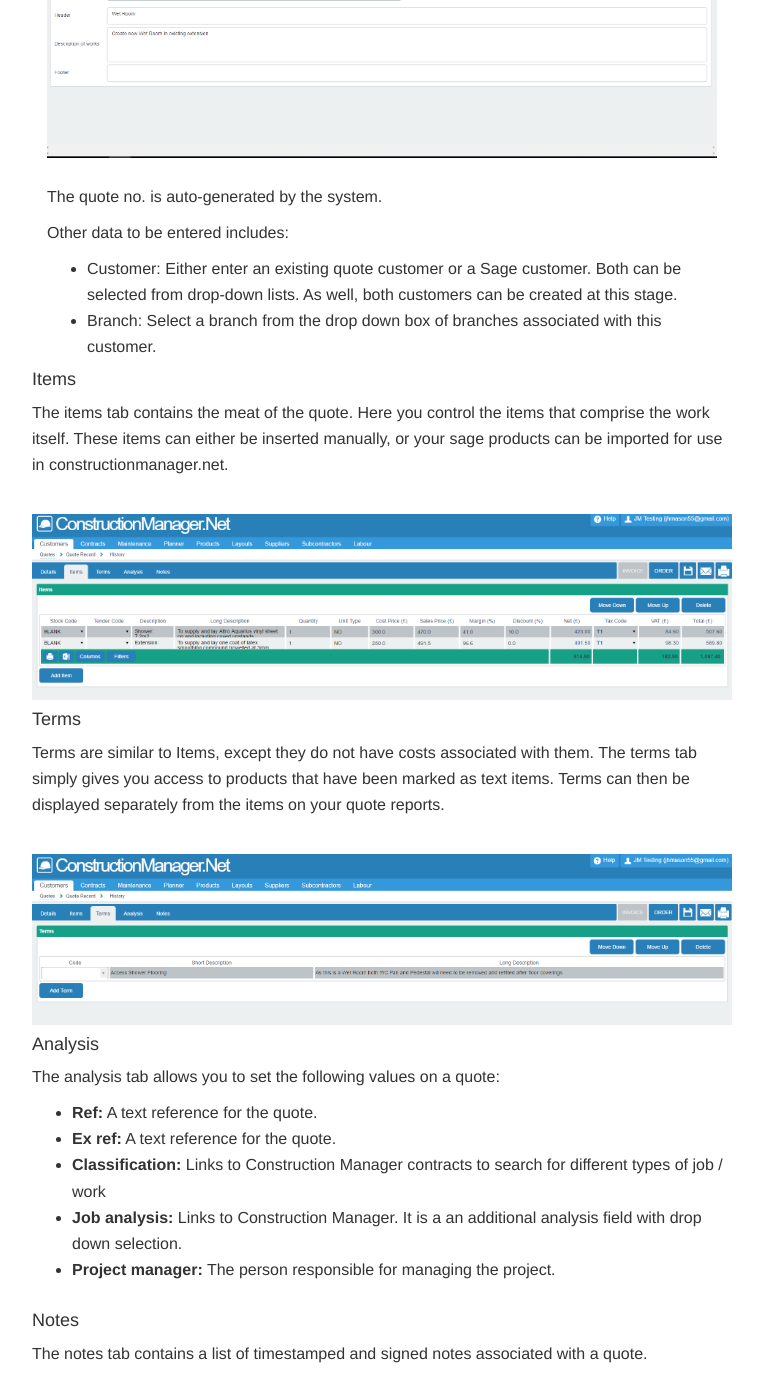
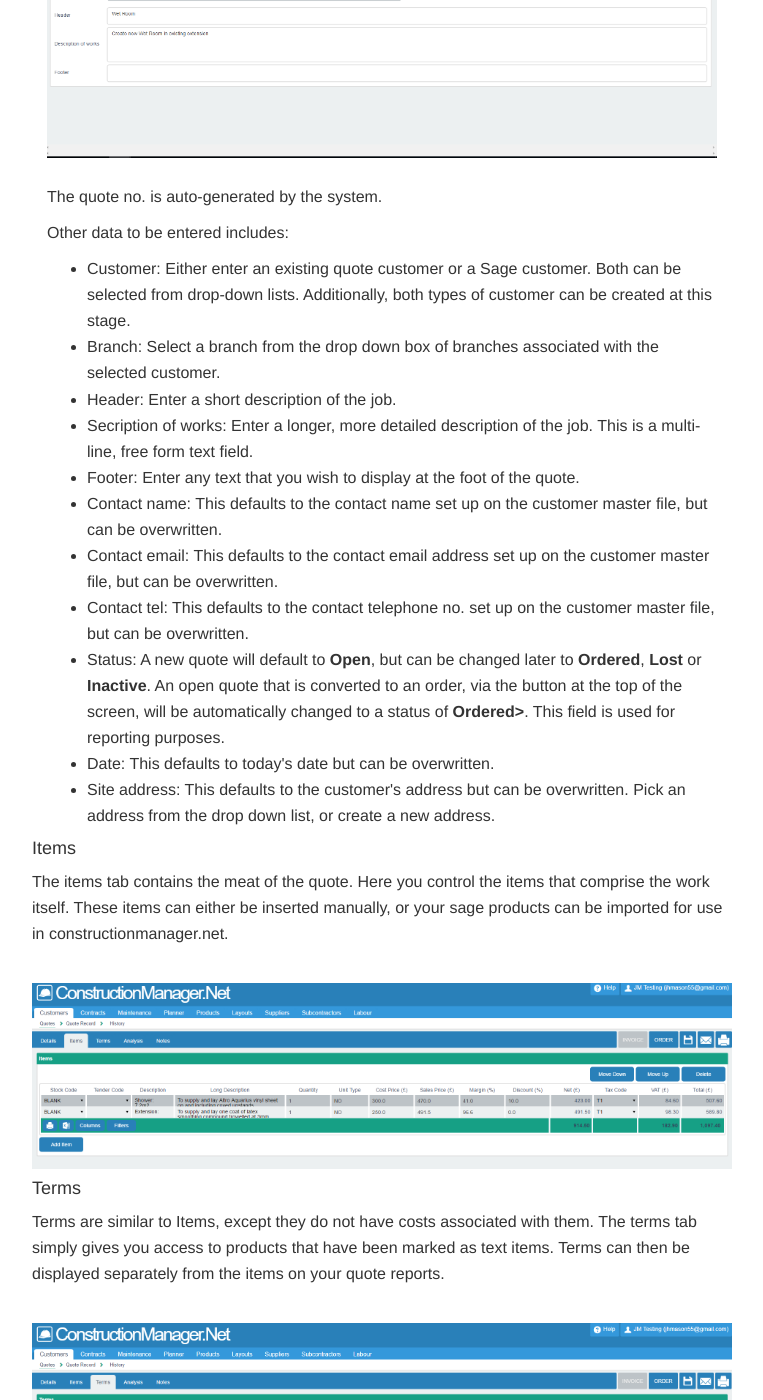
Before and after one commit to JNCSolutions/ConstructionManagerDocs, a Jekyll site: the page built from quotes.html, in a window 1280 px wide and 1400 px high, scrolled down 1643 px. Shown: the whole window, without its empty margins (258-1021 px from the left). Built offline with Jekyll 4.4.1, drawn with Linux system fonts in a browser that asks for light colours.

Commit message:
Update quotes.html

```diff
--- a/quotes.html
+++ b/quotes.html
@@ -79,9 +79,22 @@ title: Quotes
 
     <p>
       <ul>
-        <li>Customer:     Either enter an existing quote customer or a Sage customer. Both can be selected from drop-down lists.
-                          As well, both customers can be created at this stage.</li>
-        <li>Branch:       Select a branch from the drop down box of branches associated with this customer.</li>
+        <li>Customer:             Either enter an existing quote customer or a Sage customer. Both can be selected from drop-down lists.
+                                  Additionally, both types of customer can be created at this stage.</li>
+        <li>Branch:               Select a branch from the drop down box of branches associated with the selected customer.</li>
+        <li>Header:               Enter a short description of the job.</li>
+        <li>Secription of works:  Enter a longer, more detailed description of the job. This is a multi-line, free form text field.</li>
+        <li>Footer:               Enter any text that you wish to display at the foot of the quote.</li>
+        <li>Contact name:         This defaults to the contact name set up on the customer master file, but can be overwritten.</li>
+        <li>Contact email:        This defaults to the contact email address set up on the customer master file, but can be overwritten.</li>
+        <li>Contact tel:          This defaults to the contact telephone no. set up on the customer master file, but can be overwritten.</li>
+        <li>Status:               A new quote will default to <b>Open</b>, but can be changed later to <b>Ordered</b>, <b>Lost</b> or <b>Inactive</b>.
+                                  An open quote that is converted to an order, via the button at the top of the screen,
+                                  will be automatically changed to a status of <b>Ordered></b>. This field is used for reporting purposes.</li>
+        <li>Date:                 This defaults to today's date but can be overwritten.</li>
+        <li>Site address:         This defaults to the customer's address but can be overwritten.
+                                  Pick an address from the drop down list, or create a new address.</li>
+
 
       </ul>
     </p>
```
